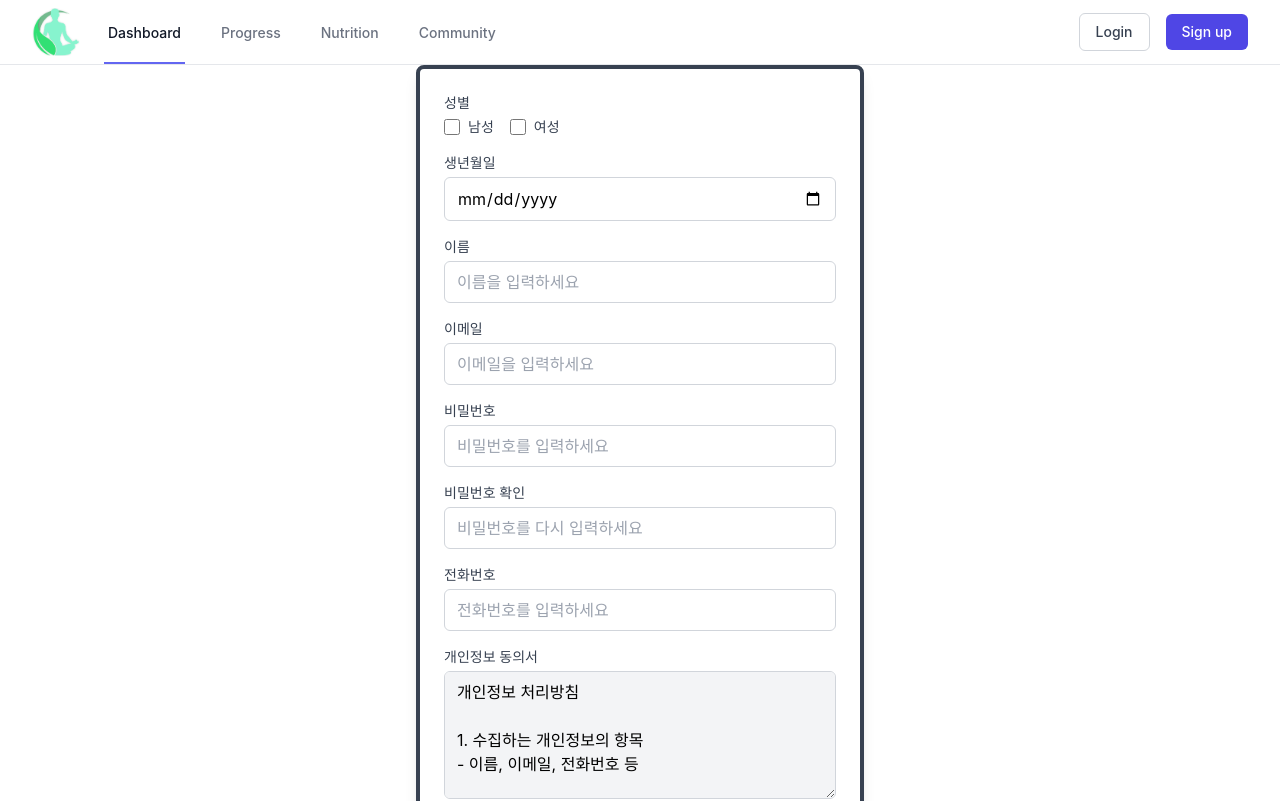
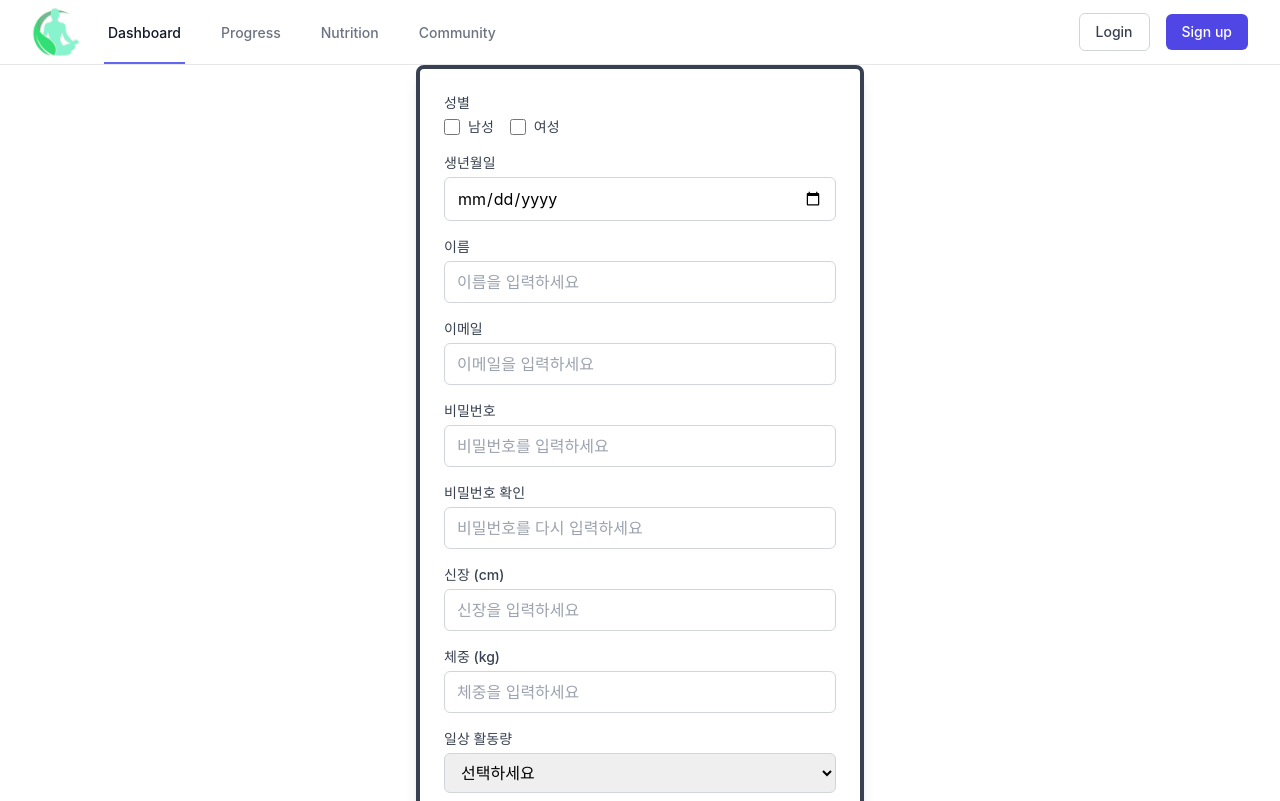
Before and after one commit to JunbyeongChae/VitalTrack, a React (Create React App) app in the folder front_end/: page /signup in a window 1280 px wide. Shown: the top 801 px of the page. Built offline with nearby package versions, Linux system fonts and the light colour scheme; no server answers.

Commit message:
구글 로그인 수정 완료

```diff
--- a/front_end/src/pages/Login.jsx
+++ b/front_end/src/pages/Login.jsx
@@ -52,7 +52,7 @@ const Login = ({ setUser }) => {
     }
   };
 
-  // Google 로그인 처리
+    {/* 구글 로그인 처리 */}
   const handleGoogleLogin = async () => {
     try {
       const result = await signInWithPopup(auth, provider);
@@ -61,26 +61,54 @@ const Login = ({ setUser }) => {
       const userDocRef = doc(db, 'users', user.uid);
       const userDoc = await getDoc(userDocRef);
 
-      // Firestore에 사용자 정보 저장
-      if (!userDoc.exists()) {
-        await setDoc(userDocRef, {
-          name: user.displayName,
-          email: user.email,
-          createdAt: new Date(),
+      if (userDoc.exists()) {
+        const userData = userDoc.data();
+
+        // 신장, 체중, 활동량이 없으면 회원가입 페이지로 데이터와 함께 이동
+        if (!userData.height || !userData.weight || !userData.activityLevel) {
+          alert('추가 정보 입력이 필요합니다. 회원가입 페이지로 이동합니다.');
+          navigate('/signup', {
+            state: {
+              email: user.email,
+              name: user.displayName,
+              birthDate: userData.birthDate || '', // Firestore에 저장된 값이 있으면 사용
+              gender: userData.gender || '', // Firestore에 저장된 값이 있으면 사용
+              uid: user.uid, // 회원가입 완료 후 다시 Firestore에 저장할 때 필요
+              height : userData.height || '',
+              weight : userData.weight || '',
+              activityLevel : userData.activityLevel || '',
+            },
+          });
+          return;
+        }
+
+        // 정상 로그인 처리
+        alert(`${userData.name}님 환영합니다!`);
+        setUser({
+          uid: user.uid,
+          name: userData.name,
+          email: userData.email,
+        });
+        navigate('/');
+      } else {
+        // Firestore에 사용자 정보가 없으면 회원가입 페이지로 데이터와 함께 이동
+        alert('회원정보를 찾을 수 없습니다. 회원가입을 진행해주세요.');
+        navigate('/signup', {
+          state: {
+            email: user.email,
+            name: user.displayName,
+            birthDate: '',
+            gender: '',
+            uid: user.uid,
+          },
         });
       }
-
-      alert(`${user.displayName}님 환영합니다!`);
-      setUser({
-        uid: user.uid,
-        name: user.displayName,
-        email: user.email,
-      });
-      navigate('/');
     } catch (error) {
       setError(`Google 로그인 실패: ${error.message}`);
     }
   };
+
+
 
   return (
     <div
--- a/front_end/src/pages/Signup.jsx
+++ b/front_end/src/pages/Signup.jsx
@@ -1,17 +1,24 @@
 import React, { useState } from 'react';
+import { useLocation } from 'react-router-dom';
 import { createUserWithEmailAndPassword } from 'firebase/auth';
-import { doc, setDoc } from 'firebase/firestore';
+import { doc, getDoc, setDoc } from 'firebase/firestore';
 import { auth, db } from '../firebaseConfig'; // Firebase 설정 파일 가져오기
 
 const Signup = () => {
+  const location = useLocation();
+  const prefilledData = location.state || {}; // 구글 로그인에서 전달된 데이터
+  const isGoogleSignup = !!prefilledData.email; // 구글 로그인 여부 확인
+
   const [formData, setFormData] = useState({
-    gender: '',
-    birthDate: '',
-    name: '',
-    email: '',
+    gender: isGoogleSignup ? prefilledData.gender || '' : '',
+    birthDate: isGoogleSignup ? prefilledData.birthDate || '' : '',
+    name: isGoogleSignup ? prefilledData.name || '' : '',
+    email: isGoogleSignup ? prefilledData.email || '' : '',
     password: '',
     confirmPassword: '',
-    phoneNumber: '',
+    height : isGoogleSignup ? prefilledData.height || '' : '',
+    weight : isGoogleSignup ? prefilledData.weight || '' : '',
+    activityLevel : isGoogleSignup ? prefilledData.activityLevel || '' : '',
   });
 
   const [agreed, setAgreed] = useState(false);
@@ -34,9 +41,11 @@ const Signup = () => {
         birthDate: formData.birthDate,
         name: formData.name,
         email: formData.email,
-        phoneNumber: formData.phoneNumber,
         createdAt: new Date(),
-      });
+        height: formData.height,
+        weight: formData.weight,
+        activityLevel: formData.activityLevel,
+      }, { merge : true });
     } catch (err) {
       console.error('Firestore 저장 에러:', err);
     }
@@ -58,17 +67,29 @@ const Signup = () => {
     }
 
     try {
-      // Firebase Authentication으로 회원가입
+      let uid;
+      if (isGoogleSignup) {
+        uid = prefilledData.uid;
+        const userDocRef = doc(db, 'users', uid);
+        const userDoc = await getDoc(userDocRef);
+
+        if (userDoc.exists()) {
+          await saveUserData(uid);
+          setSuccess('회원정보가 업데이트되었습니다.');
+        } else {
+          await saveUserData(uid);
+          setSuccess('회원가입이 완료되었습니다.');
+        }
+      } else {
         const userCredential = await createUserWithEmailAndPassword(
           auth,
           formData.email,
           formData.password
         );
-
-      // Firestore에 사용자 정보 저장
-      await saveUserData(userCredential.user.uid);
-
+        uid = userCredential.user.uid;
+        await saveUserData(uid);
         setSuccess('회원가입이 완료되었습니다.');
+      }
       setError('');
     } catch (err) {
       setError(`회원가입 실패: ${err.message}`);
@@ -129,6 +150,7 @@ const Signup = () => {
             name="name"
             placeholder="이름을 입력하세요"
             value={formData.name}
+            disabled={isGoogleSignup}
             onChange={handleChange}
             className="mt-1 w-full px-3 py-2 border border-gray-300 rounded-md focus:outline-none focus:ring-2 focus:ring-indigo-500"
             required
@@ -143,6 +165,7 @@ const Signup = () => {
             name="email"
             placeholder="이메일을 입력하세요"
             value={formData.email}
+            disabled={isGoogleSignup}
             onChange={handleChange}
             className="mt-1 w-full px-3 py-2 border border-gray-300 rounded-md focus:outline-none focus:ring-2 focus:ring-indigo-500"
             required
@@ -177,17 +200,45 @@ const Signup = () => {
           />
         </div>
 
-        {/* 전화번호 입력 */}
+        {/* 신장 입력 */}
           <div>
-          <label className="block text-sm font-medium text-gray-700">전화번호</label>
+          <label className="block text-sm font-medium text-gray-700">신장 (cm)</label>
           <input
-            type="tel"
-            name="phoneNumber"
-            placeholder="전화번호를 입력하세요"
-            value={formData.phoneNumber}
+            type="number"
+            name="height"
+            placeholder="신장을 입력하세요"
+            value={formData.height}
             onChange={handleChange}
             className="mt-1 w-full px-3 py-2 border border-gray-300 rounded-md focus:outline-none focus:ring-2 focus:ring-indigo-500"
           />
+        </div>
+        {/* 체중 입력 */}
+        <div>
+          <label className="block text-sm font-medium text-gray-700">체중 (kg)</label>
+          <input
+            type="number"
+            name="weight"
+            placeholder="체중을 입력하세요"
+            value={formData.weight}
+            onChange={handleChange}
+            className="mt-1 w-full px-3 py-2 border border-gray-300 rounded-md focus:outline-none focus:ring-2 focus:ring-indigo-500"
+          />
+        </div>
+
+        {/* 일상 활동량 선택 */}
+        <div>
+          <label className="block text-sm font-medium text-gray-700">일상 활동량</label>
+          <select
+            name="activityLevel"
+            value={formData.activityLevel}
+            onChange={handleChange}
+            className="mt-1 w-full px-3 py-2 border border-gray-300 rounded-md focus:outline-none focus:ring-2 focus:ring-indigo-500"
+          >
+            <option value="">선택하세요</option>
+            <option value="low">거의 없음 (사무직, 학생 등)</option>
+            <option value="moderate">중등도 활동</option>
+            <option value="high">고강도 활동 (육체 노동, 운동 선수 등)</option>
+          </select>
         </div>
 
         {/* 개인정보 동의서 */}
```
Lines whose indentation alone changed are shown as unchanged.
